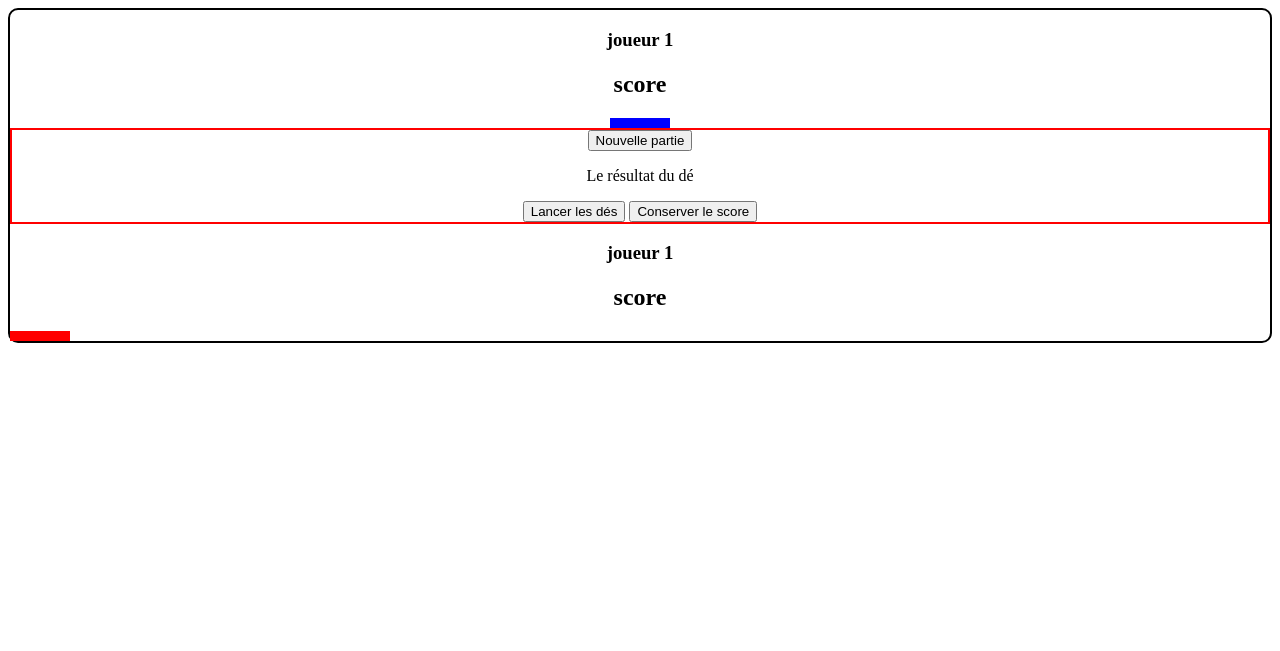
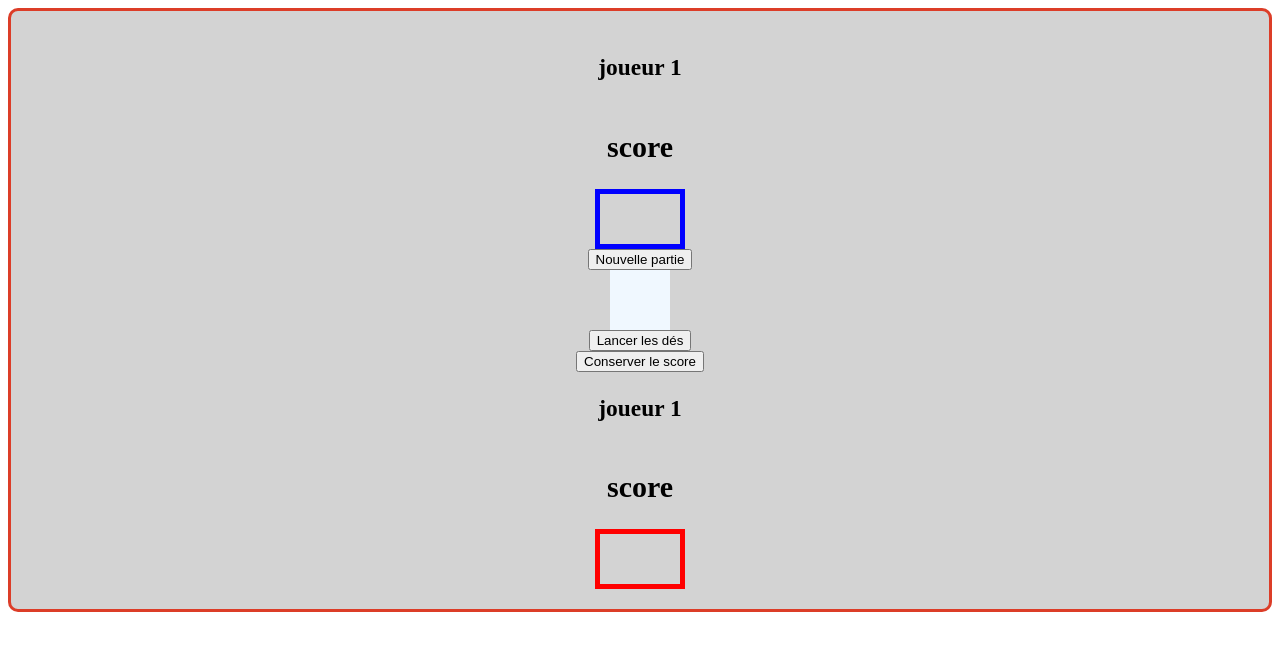
Before and after one commit to MBSylvain/lancer-de-d-, a PHP site: page / in a window 1280 px wide. Shown: the top 651 px of the page. Run offline with PHP 8.4, Linux system fonts and the light colour scheme.

Commit message:
Couleur de fond du cadre, positionnement des boites des points, du dé

```diff
--- a/index.html
+++ b/index.html
@@ -21,8 +21,8 @@
                 <button class="commencer" id="commencer" type="button" onclick="tour()">Nouvelle partie
 
                 </button>
-                <div>
-                    <p id="resultatDe"> Le résultat du dé</p>
+                <div class="de">
+                    <p id="resultatDe"> </p>
                 </div>
                 <button class="LancerD" id="LancerD" onclick="lancerDe()"> Lancer les dés
 
@@ -31,7 +31,7 @@
 
                 </button>
             </div>
-            <div class="de"></div>
+
         </div>
         <div class="joueur2">
             <h3>joueur 1</h3>
--- a/style.css
+++ b/style.css
@@ -1,29 +1,56 @@
 .cadre {
-    border: 2px solid black;
+    border: 3px solid rgba(221, 59, 38, 0.986);
     border-radius: 10px;
+    background-color: lightgray;
     text-align: center;
+    padding: 20px;
 }
 
-.jeu {
-    border: 2px solid red;
-    /* Ajoutez le style de la bordure */
+.start {
+    display: flex;
+    flex-direction: column;
+    justify-content: center;
+    align-items: center;
+}
+
+.de {
+    font-size: 15px;
+    display: flex;
+    justify-content: center;
+    align-items: center;
+    width: 60px;
+    height: 60px;
+    background-color: aliceblue;
 }
 
 .joueur1,
-joueur2 {
+.joueur2 {
+    display: flex;
+    flex-direction: column;
     text-align: center;
     justify-items: center;
     align-items: center;
+    font-size: 20px;
 }
 
-.cumulScore1 {
+.joueur1 .cumulScore1 {
+    display: flex;
+    flex-direction: column;
     text-align: center;
-    width: 50px;
+    align-content: center;
+    justify-content: center;
+    font-size: 20px;
+    width: 80px;
+    height: 50px;
     border: 5px solid blue;
 }
 
 .cumulScore2 {
+    display: flex;
+    flex-direction: column;
+    justify-content: center;
     text-align: center;
-    width: 50px;
+    width: 80px;
+    height: 50px;
     border: 5px solid red;
 }
```
